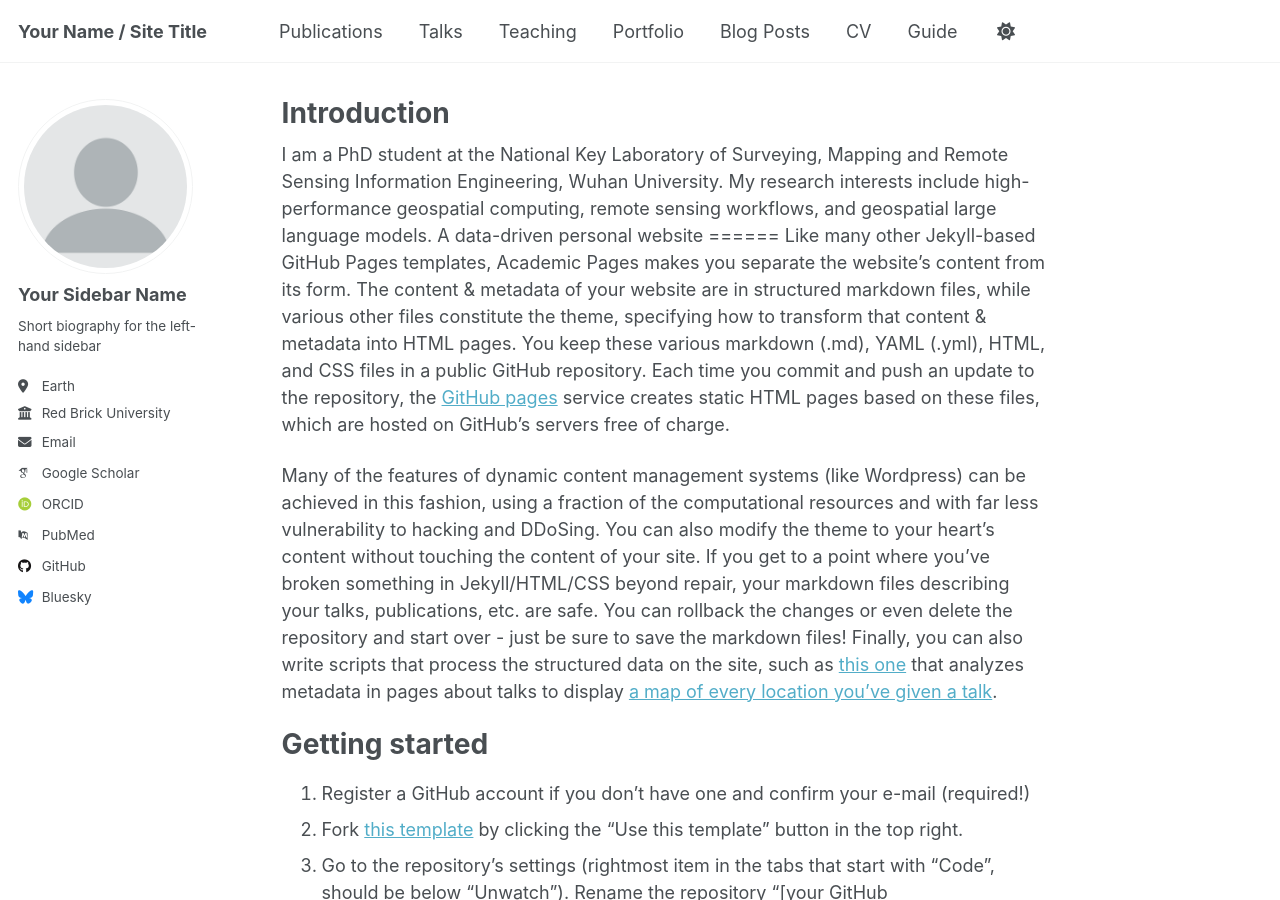
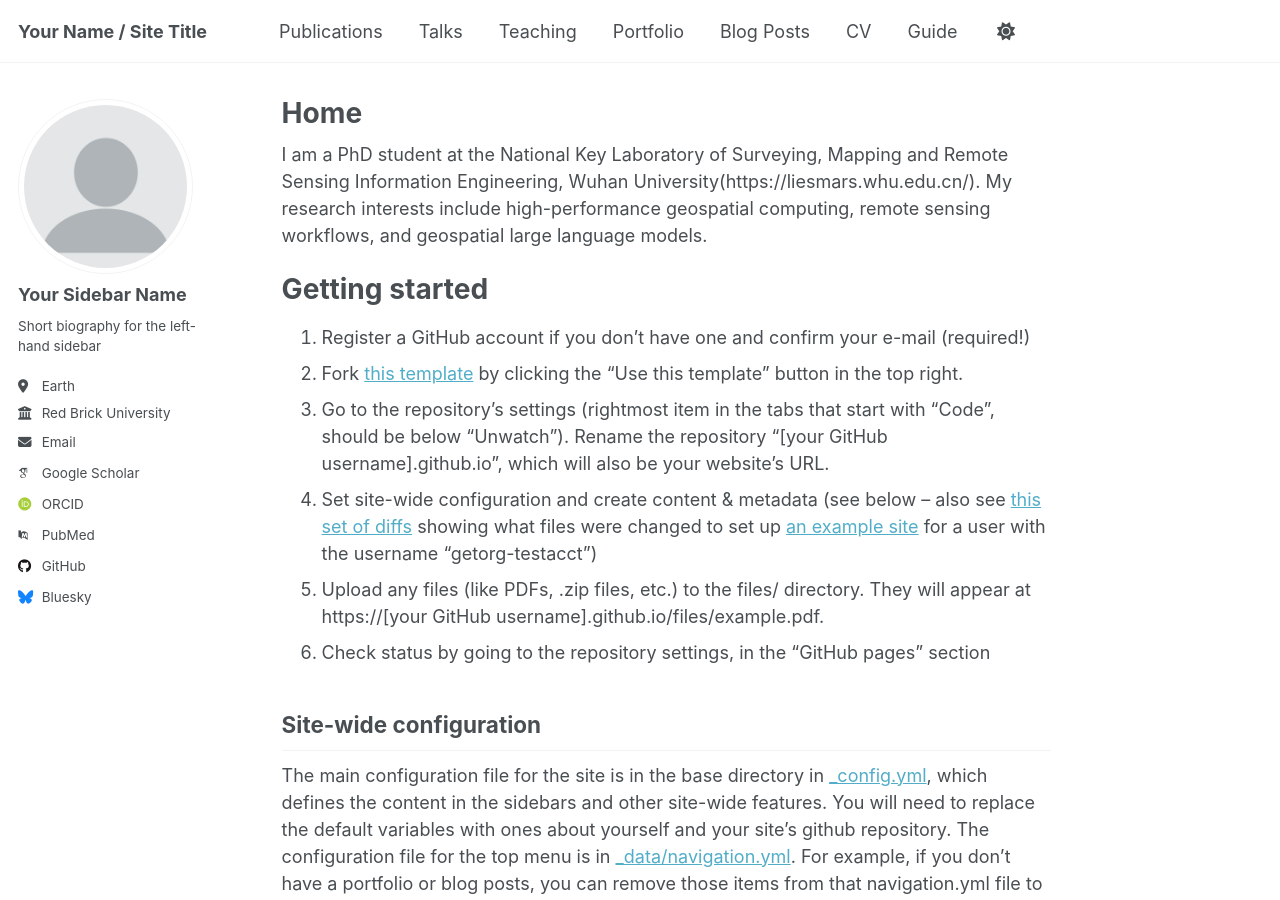
Before and after one commit to LiuZQ802/LiuZQ802.github.io, a Jekyll site: the page built from _pages/about.md, in a window 1280 px wide and 900 px high. Built offline with Jekyll 4.4.1, drawn with Linux system fonts in a browser that asks for light colours; some web fonts are replaced.

Commit message:
Update about.md

```diff
--- a/_pages/about.md
+++ b/_pages/about.md
@@ -1,18 +1,13 @@
 ---
 permalink: /
-title: "Introduction"
+title: "Home"
 author_profile: true
 redirect_from:
   - /about/
   - /about.html
 ---
 
-I am a PhD student at the National Key Laboratory of Surveying, Mapping and Remote Sensing Information Engineering, Wuhan University. My research interests include high-performance geospatial computing, remote sensing workflows, and geospatial large language models.
-A data-driven personal website
-======
-Like many other Jekyll-based GitHub Pages templates, Academic Pages makes you separate the website's content from its form. The content & metadata of your website are in structured markdown files, while various other files constitute the theme, specifying how to transform that content & metadata into HTML pages. You keep these various markdown (.md), YAML (.yml), HTML, and CSS files in a public GitHub repository. Each time you commit and push an update to the repository, the [GitHub pages](https://pages.github.com/) service creates static HTML pages based on these files, which are hosted on GitHub's servers free of charge.
-
-Many of the features of dynamic content management systems (like Wordpress) can be achieved in this fashion, using a fraction of the computational resources and with far less vulnerability to hacking and DDoSing. You can also modify the theme to your heart's content without touching the content of your site. If you get to a point where you've broken something in Jekyll/HTML/CSS beyond repair, your markdown files describing your talks, publications, etc. are safe. You can rollback the changes or even delete the repository and start over - just be sure to save the markdown files! Finally, you can also write scripts that process the structured data on the site, such as [this one](https://github.com/academicpages/academicpages.github.io/blob/master/talkmap.ipynb) that analyzes metadata in pages about talks to display [a map of every location you've given a talk](https://academicpages.github.io/talkmap.html).
+I am a PhD student at the National Key Laboratory of Surveying, Mapping and Remote Sensing Information Engineering, Wuhan University(https://liesmars.whu.edu.cn/). My research interests include high-performance geospatial computing, remote sensing workflows, and geospatial large language models.
 
 Getting started
 ======
```
